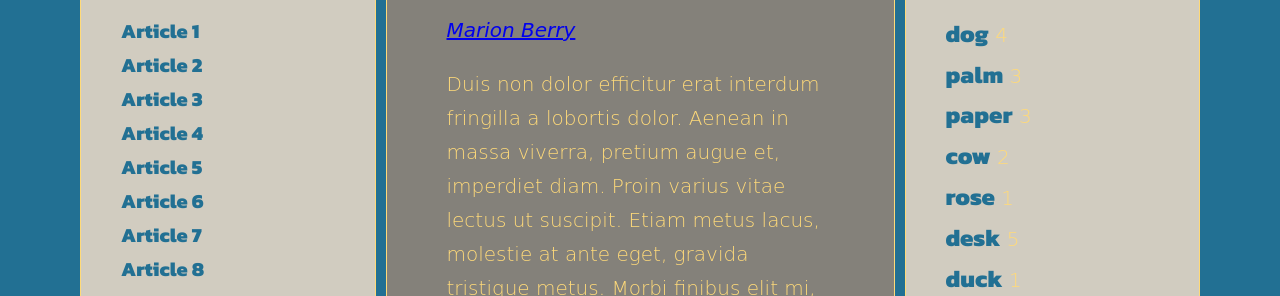
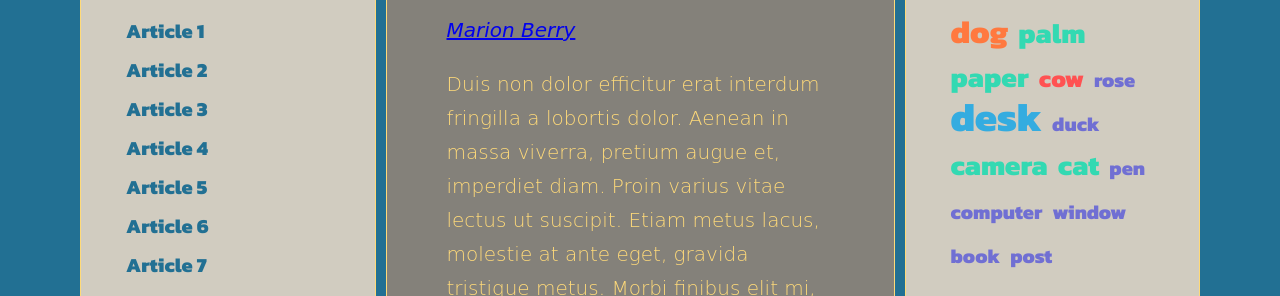
Before and after one commit to OloManolo95/javascript-blog, a website: page index.html in a window 1280 px wide. Shown: the part 378-674 px from the top of the page. Drawn offline with Linux system fonts and the light colour scheme; a web font is replaced by a local one.

Commit message:
add styles to class='tag-size' add const calculateTagClass, calculateTagsParams

```diff
--- a/js/script.js
+++ b/js/script.js
@@ -38,7 +38,7 @@
     optArticleTagsSelector = '.post-tags .list',
     optArticleAuthorSelector = '.post .post-author',
     optTagsListSelector = '.tags.list',
-    optCloudClassCount = '5',
+    optCloudClassCount = 5,
     optCloudClassPrefix = 'tag-size-';
 
 
@@ -99,6 +99,19 @@
 
     return params;
 
+  };
+
+  const calculateTagClass = function(count, params){
+
+    const normalizedCount = count - params.min;
+
+    const normalizedMax = params.max - params.min;
+
+    const percentage = normalizedCount / normalizedMax;
+
+    const classNumber = Math.floor( percentage * (optCloudClassCount - 1) + 1 );
+
+    return `${optCloudClassPrefix}${classNumber}`;
   };
 
   const generateTags = function(){
@@ -163,13 +176,14 @@
     /* [NEW] START LOOP: for each tag in allTags: */
     for(let tag in allTags) {
       /* [NEW] generate code of a link and add it to allTagsHTML */
-      allTagsHTML += `<li><a href="#tag-${tag}">${tag}</a> <span>${allTags[tag]}</span></li>`;
+      allTagsHTML += `<li><a class="${calculateTagClass(allTags[tag], tagsParams)}" href="#tag-${tag}">${tag}</a></li>`;
     }
 
     /* [NEW] add html from allTags to tagList */
     tagList.innerHTML = allTagsHTML;
 
   };
+
 
   generateTags();
 
--- a/sass/style.scss
+++ b/sass/style.scss
@@ -112,8 +112,7 @@ body {
   font-family: $font-header;
   display: inline-block;
   position: relative;
-  font-size: 24px;
-  color: $color-dark;
+  line-height: 0;
 }
 
 .tags li a:after {
@@ -134,11 +133,12 @@ body {
   transform-origin: bottom left;
 }
 
+
+
 .titles li a {
   text-decoration: none;
   font-family: $font-header;
   color: $color-dark;
-  display: inline-block;
   position: relative;
 }
 
@@ -226,3 +226,40 @@ body {
 .post-tags p {
   margin: 0 10px 0 0;
 }
+
+
+/* TAGS */
+
+.tag-size-1 {
+  font-size: 1em;
+   color: #706fd3
+  }
+
+.tag-size-2 {
+  font-size: 1.2em;
+  color: #ff5252
+}
+
+.tag-size-3 {
+  font-size: 1.4em;
+  color: #33d9b2
+}
+
+.tag-size-4 {
+  font-size: 1.6em;
+  color: #ff793f
+}
+
+.tag-size-5 {
+  font-size: 2em;
+  color: #34ace0
+}
+
+.list li {
+  display: inline-block;
+  margin: 5px;
+}
+
+.titles li {
+  display: block;
+}
```
Also changed, not shown: css/style.css, 1 other file.
